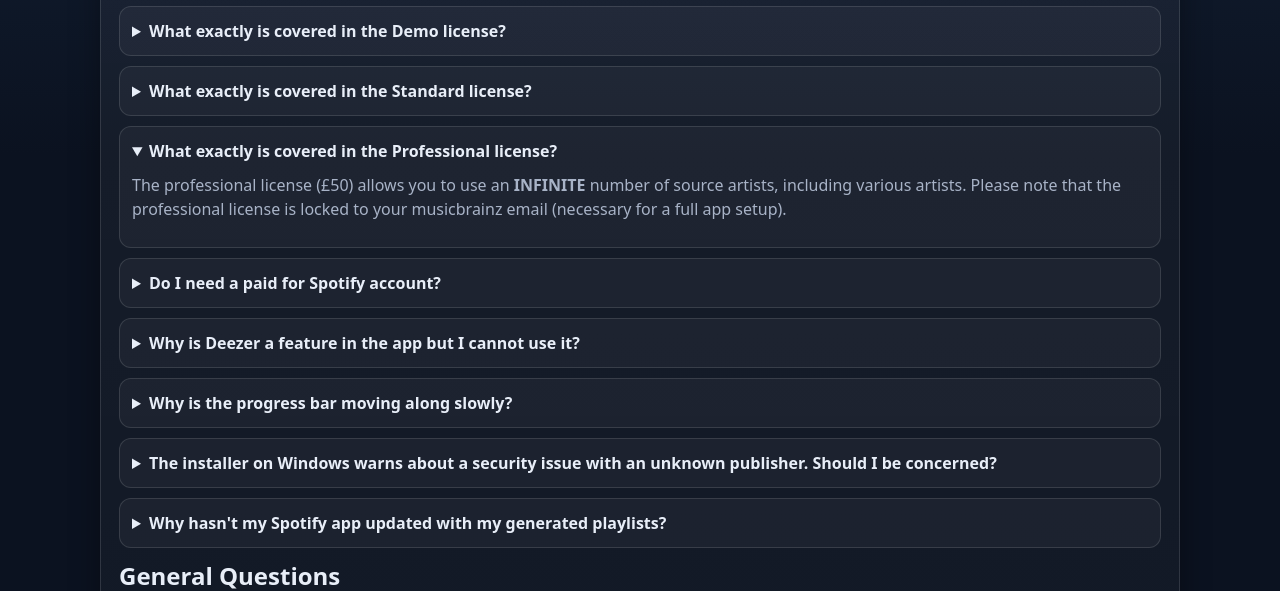
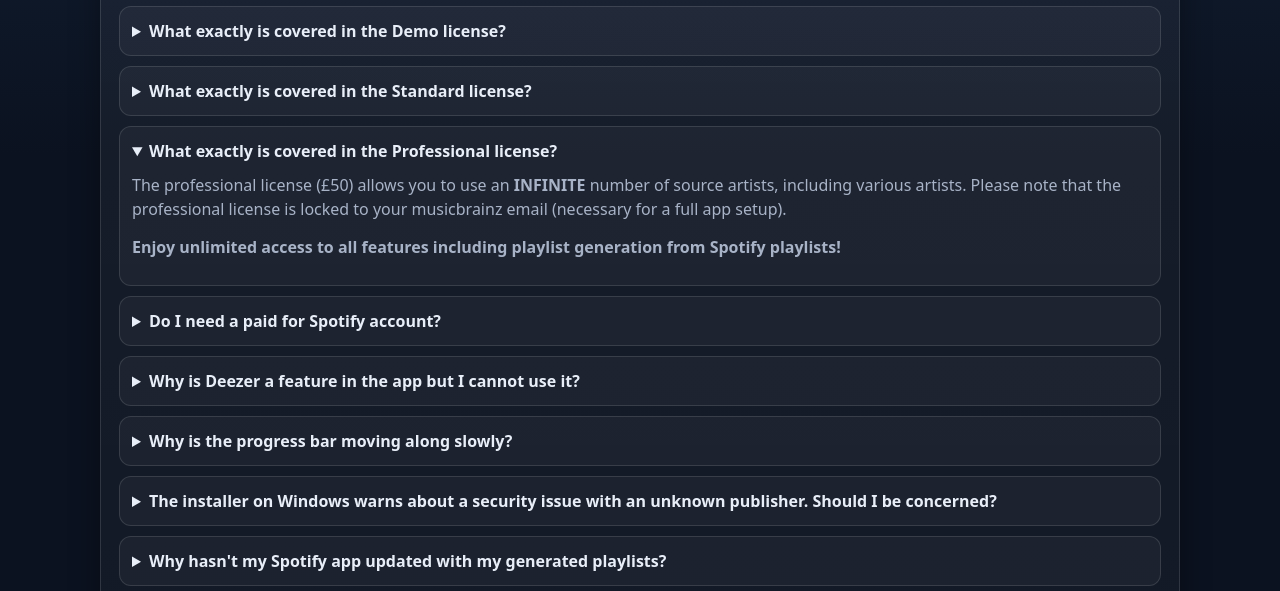
Before and after one commit to oernster/stellody-website, a FastAPI app: page /faq in a window 1280 px wide, after a click on "What exactly is covered in the Professional license?". Shown: the part 945-1536 px from the top of the page. Run offline with FastAPI, Linux system fonts and the light colour scheme; parts of the project's set-up code (start-up, migrations or seed data) failed here and were passed over.

Commit message:
Update faq.html with Pro license better description.

```diff
--- a/fastapi_stellody/templates/faq.html
+++ b/fastapi_stellody/templates/faq.html
@@ -105,6 +105,9 @@
                 source artists, including various artists. Please note that the professional license is
                 locked to your musicbrainz email (necessary for a full app setup).
               </p>
+              <p>
+                <strong>Enjoy unlimited access to all features including playlist generation from Spotify playlists!</strong>
+              </p>
             </div>
           </div>
         </details>
```
